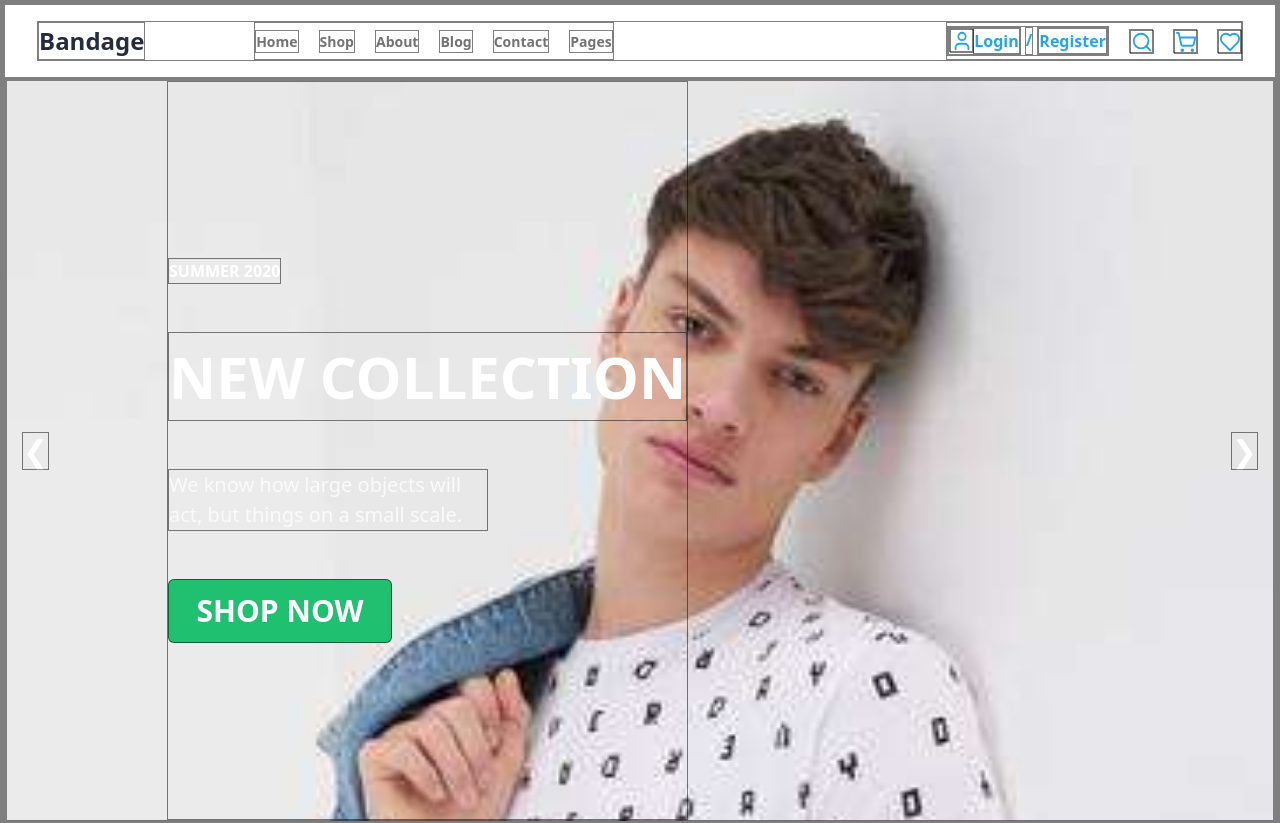
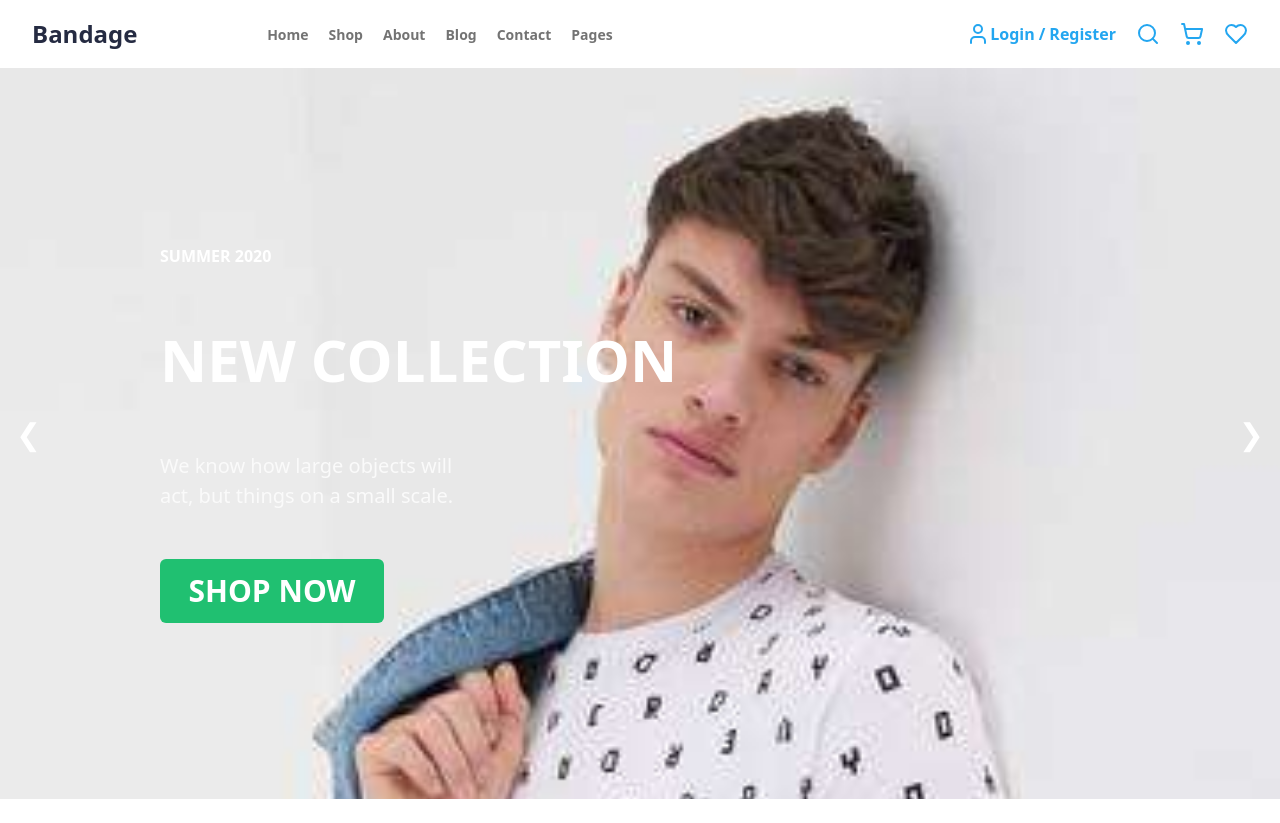
Before and after one commit to hmgny/Frontend_Final_Project_e-commerce, a React (Vite) app: page / in a window 1280 px wide. Shown: the top 823 px of the page. Built offline with nearby package versions, Linux system fonts and the light colour scheme.

Commit message:
BlogCartların boyutları güncellendi.

```diff
--- a/tailwind.config.js
+++ b/tailwind.config.js
@@ -27,8 +27,8 @@ export default {
      },
 
      width:{
-      "Card" : "325px",
-      "BlogCardWeb" : "240px"
+      "Card" : "380px",
+      "BlogCardWeb" : "440px"
 
      },
 
@@ -36,7 +36,7 @@ export default {
       'Category': '500px',
       'CategorySmall': '250px',
       'ProductCard': '425px',
-      'BlogCard': '300px',
+      'BlogCard': '350px',
       'BlogCardWeb' : "420px"
      }
     },
@@ -63,12 +63,12 @@ export default {
       addUtilities(headerUtilities);
     }),
 
-    plugin(function ({ addUtilities }) {
+    /*plugin(function ({ addUtilities }) {
       addUtilities({
         "*": {
           border: "1px solid rgba(0, 0, 0, 0.5) "
         },
       });
-    }),
+    }),*/
   ],
 }
```
